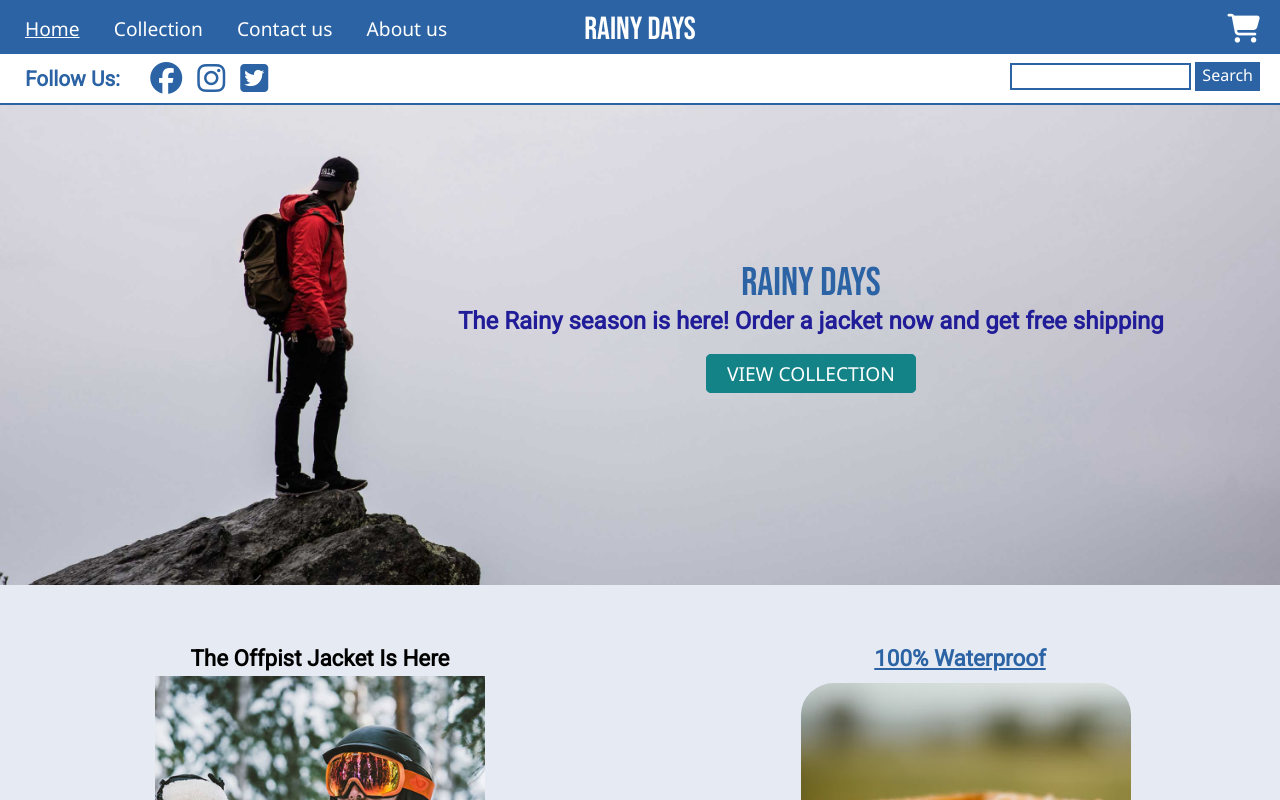
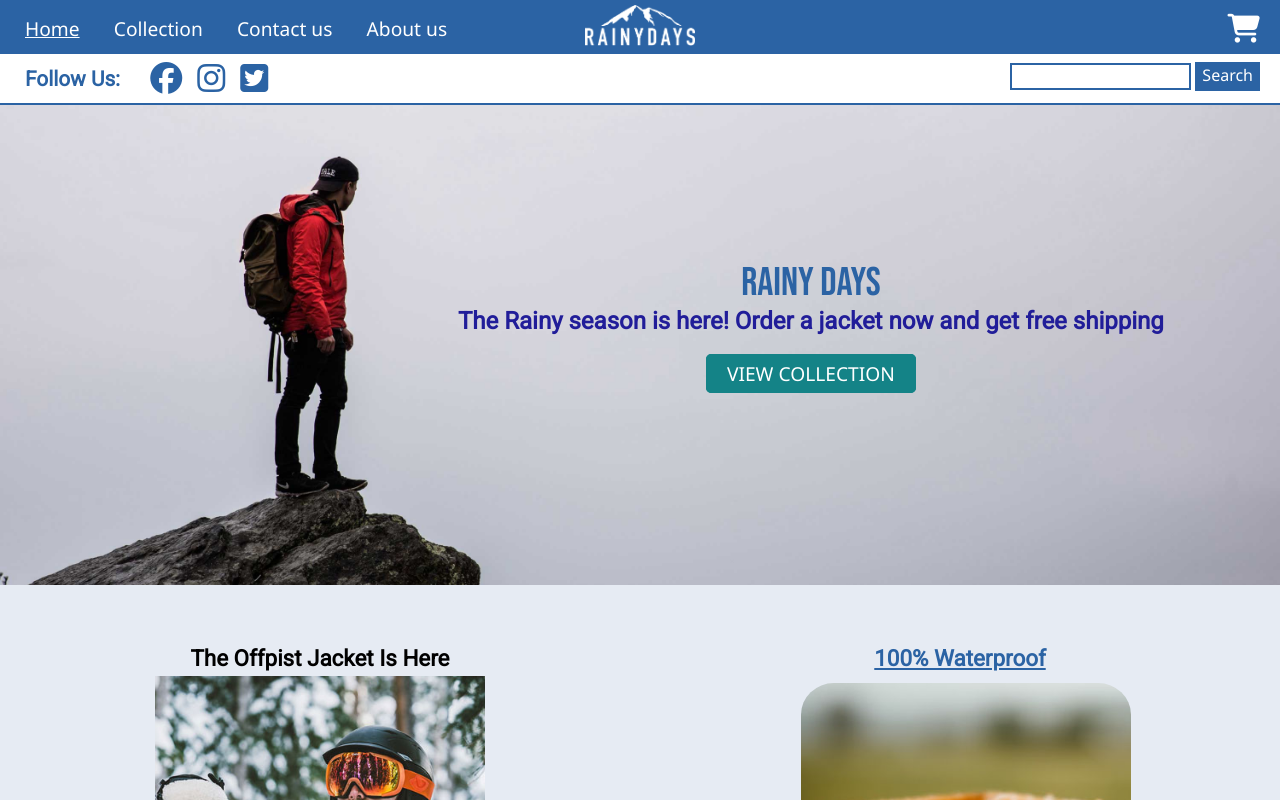
Before and after one commit to Tokle89/cross-course-project-Tokle89, a plain HTML site: page index.html in a window 1280 px wide. Shown: the top 800 px of the page. Drawn offline with Linux system fonts and the light colour scheme; a web font is replaced by a local one.

Commit message:
changed logo

```diff
--- a/css/media.css
+++ b/css/media.css
@@ -115,7 +115,7 @@
     margin: 4px 10px 0px 0px;
   }
   .logo-header {
-    top: 10px;
+    top: 5px;
   }
 
   nav {
--- a/css/styles.css
+++ b/css/styles.css
@@ -90,7 +90,8 @@ header {
   position: absolute;
   left: 50%;
   transform: translateX(-50%);
-  top: 5px;
+  top: -20px;
+  width: 110px;
 }
 nav {
   display: none;
--- a/index.html
+++ b/index.html
@@ -32,7 +32,7 @@
   <body>
     <header>
       <div class="header-top">
-        <a href="index.html" class="logo logo-header">Rainy days</a>
+        <a href="index.html" class="logo logo-header"><img src="images/RainyDays_Logo kopi.png" /></a>
         <a href="shoppingcart.html" class="shopping-cart"><i class="fas fa-shopping-cart fa-2x"></i></a>
         <label for="hamburger-menu"><i class="fas fa-bars fa-2x"></i></label>
         <input type="checkbox" id="hamburger-menu" />
```
Also changed, not shown: images/RainyDays_Logo kopi.png (added).
